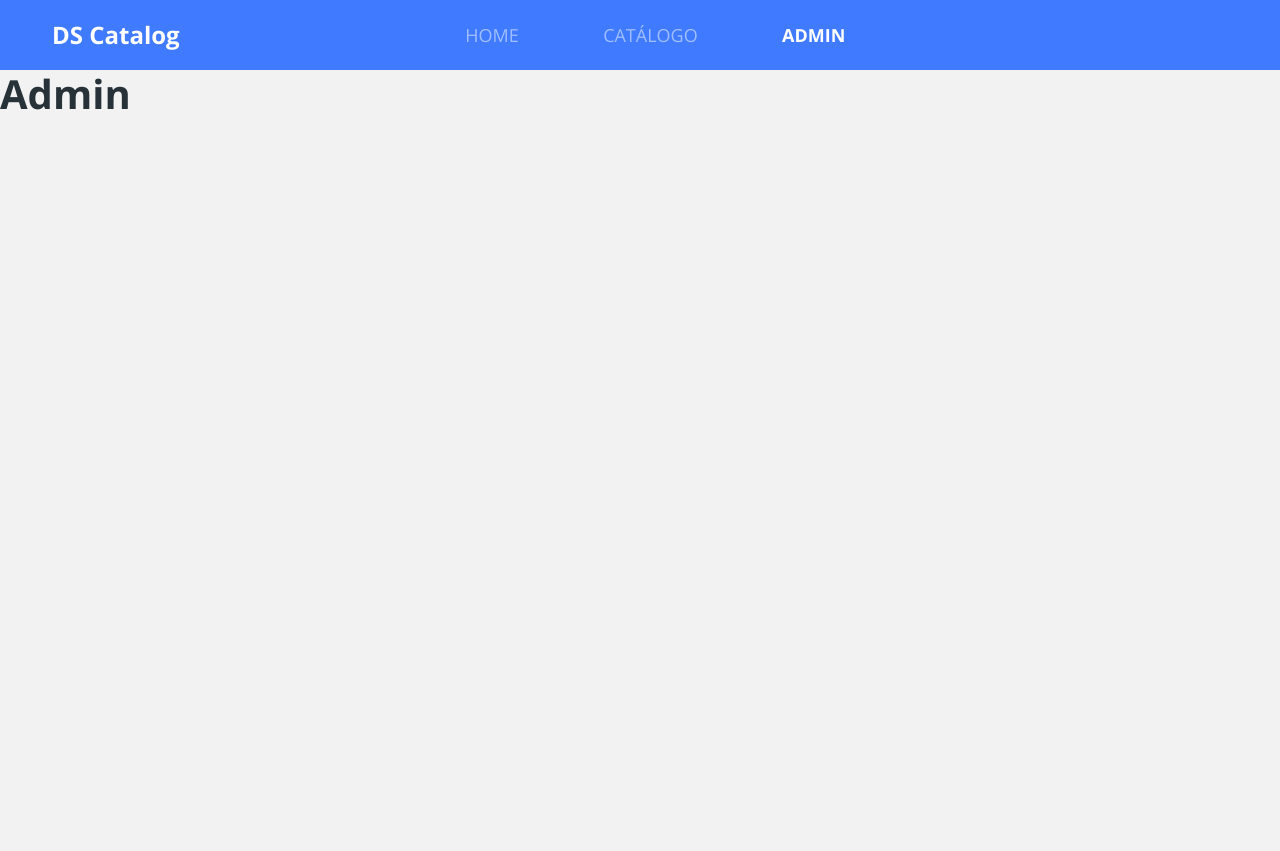
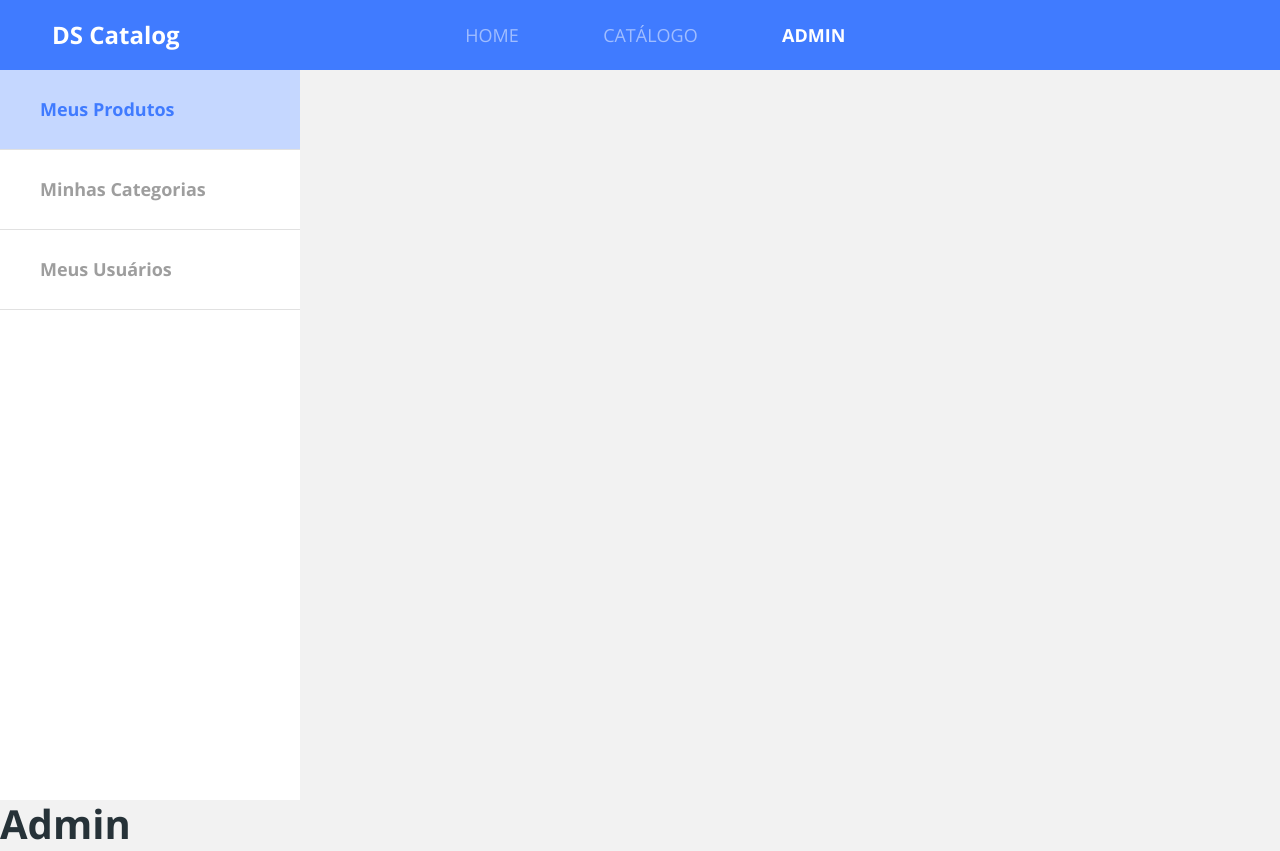
Before and after one commit to Santosfael/dscatalog-devsuperior, a React (Create React App) app in the folder web/: page /admin in a window 1280 px wide. Before the commit the page ends 800 px from the top, so only its background shows below. Built offline with nearby package versions, Linux system fonts and the light colour scheme; the HTML template or start-up script is replaced by a standard one.

Commit message:
Add Admin Navbar

```diff
--- /dev/null
+++ b/web/src/pages/Admin/components/Navbar/index.tsx
@@ -0,0 +1,21 @@
+import './styles.scss';
+
+function Navbar() {
+    return (
+        <nav className={"admin-nav-container"}>
+            <ul>
+                <li>
+                    <a href="*" className="admin-nav-item active">Meus Produtos</a>
+                </li>
+                <li>
+                    <a href="*" className="admin-nav-item">Minhas Categorias</a>
+                </li>
+                <li>
+                    <a href="*" className="admin-nav-item">Meus Usuários</a>
+                </li>
+            </ul>
+        </nav>
+    );
+};
+
+export default Navbar;
--- /dev/null
+++ b/web/src/pages/Admin/components/Navbar/styles.scss
@@ -0,0 +1,32 @@
+.admin-nav-container {
+    width: 300px;
+    background-color: #fff;
+    height: calc(100vh - 70px);
+}
+
+.admin-nav-item {
+    display: block;
+    height: 80px;
+
+    border-bottom: 1px solid #e1e1e1;
+    display: flex;
+    align-items: center;
+
+    padding-left: 40px;
+
+    font-weight: bold;
+    font-size: 18px;
+    line-height: 25px;
+    letter-spacing: -0.0015em;
+
+    color: #9e9e9e;
+
+    &.active {
+        background: rgba(64, 123, 255, 0.3);
+        color: #407bff;
+    }
+
+    &:hover {
+        color: #407bff;
+    }
+}
--- a/web/src/pages/Admin/index.tsx
+++ b/web/src/pages/Admin/index.tsx
@@ -1,8 +1,10 @@
-
+import Navbar from './components/Navbar';
+import './styles.scss';
 
 function Admin() {
     return (
         <div>
+            <Navbar />
             <h1>Admin</h1>
         </div>
     )
```
Also changed, not shown: web/src/pages/Admin/styles.scss (added).
